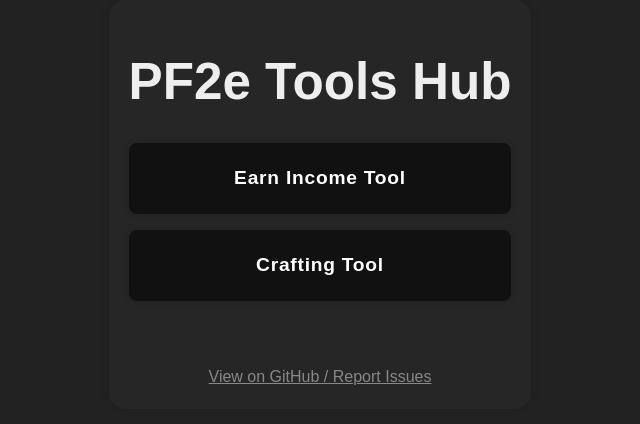
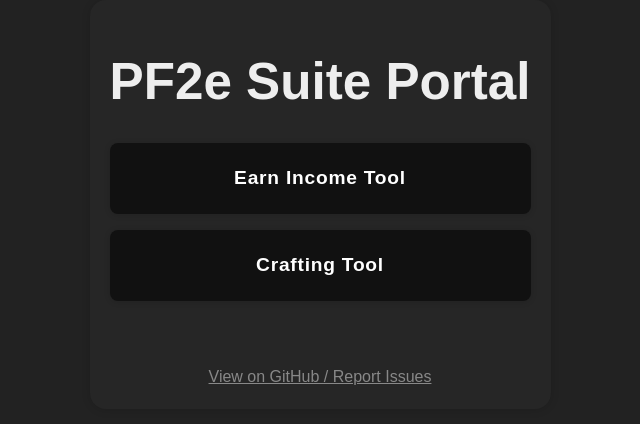
Before and after one commit to tuhs1985/pf2e-tools-homepage, a React (Vite) app: page / in a window 1280 px wide. Shown: the top 424 px of the page, without its empty margins (312-952 px from the left). Built offline with nearby package versions, Linux system fonts and the light colour scheme.

Commit message:
Rename
Renaming to PF2e Suite Portal (PF2eSP

```diff
--- a/index.html
+++ b/index.html
@@ -4,7 +4,7 @@
     <meta charset="UTF-8" />
     <link rel="icon" type="image/svg+xml" href="/favicon.svg" />
     <meta name="viewport" content="width=device-width, initial-scale=1.0" />
-    <title>PF2e Tools Hub</title>
+    <title>PF2e Suite Portal</title>
   </head>
   <body>
     <div id="root"></div>
--- a/src/App.tsx
+++ b/src/App.tsx
@@ -5,7 +5,7 @@ export default function App() {
     <div className="app-container">
       <div className="inner-container">
         <div className="main-card">
-          <h1>PF2e Tools Hub</h1>
+          <h1>PF2e Suite Portal</h1>
           <div className="tool-buttons">
             <a
               className="hub-btn"
```
